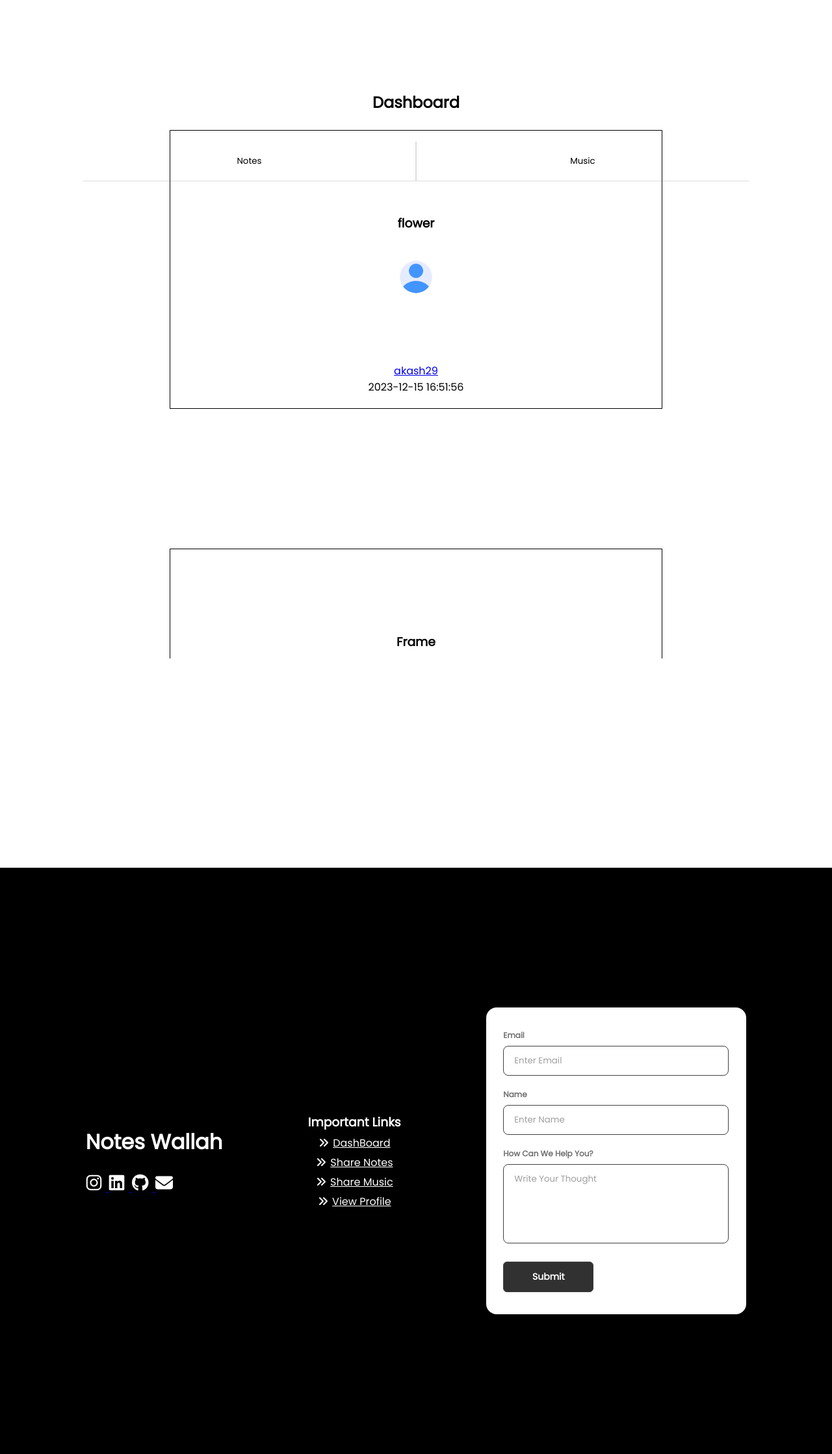
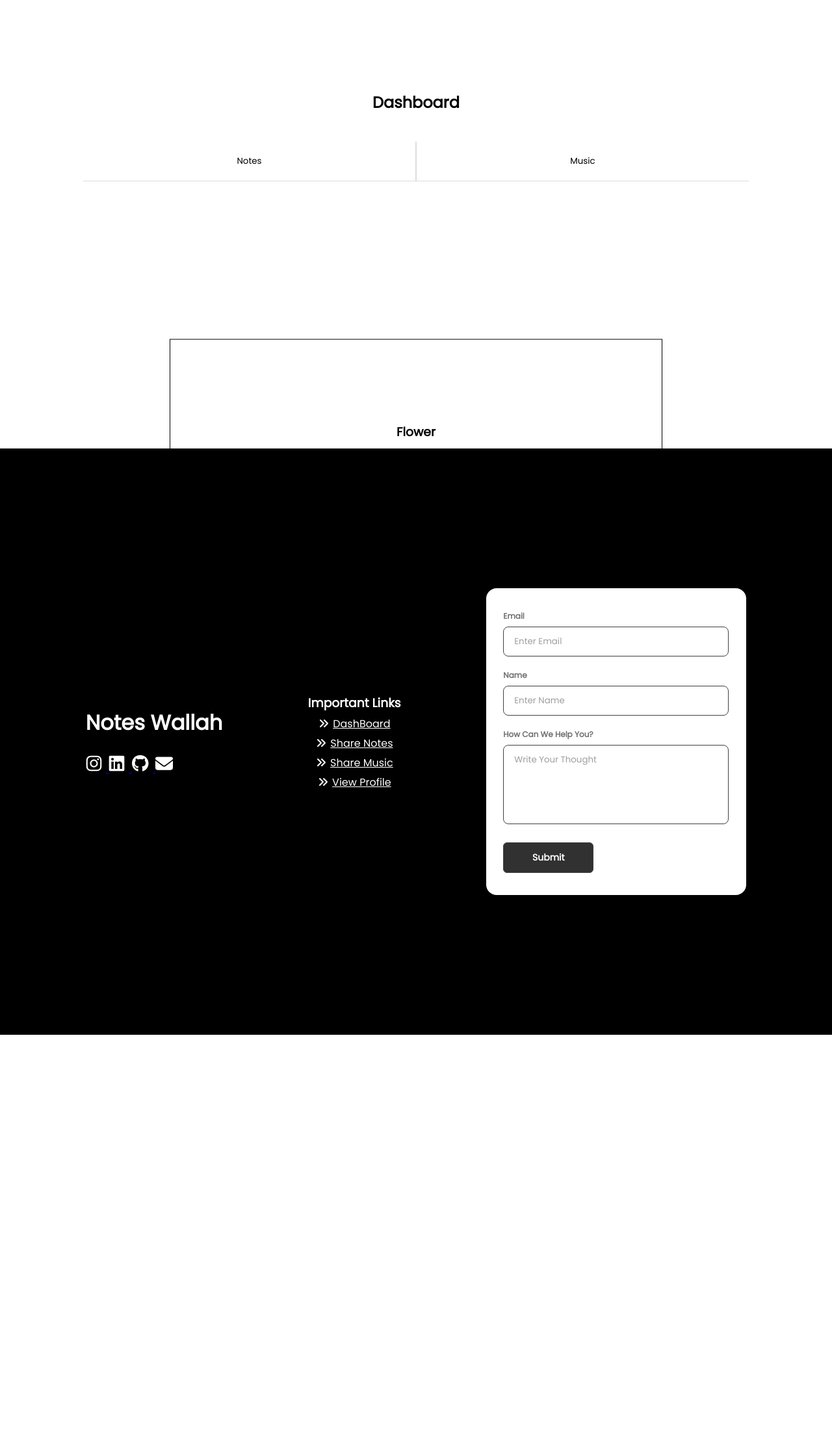
Before and after one commit to snig-code16/NotesWallah, a Flask app: page /dashboard in a window 1280 px wide. Shown: the part 203-2440 px from the top of the page at 65% size. After the commit the page ends 1795 px from the top, so only its background shows below. Run offline with Flask 3, Linux system fonts and the light colour scheme.

Commit message:
Added README, minor changes

```diff
--- a/static/style.css
+++ b/static/style.css
@@ -35,7 +35,7 @@ nav {
     position: sticky;
     top: 0;
     z-index: 1;
-    margin-bottom: 5vh;
+    /* margin-bottom: 5vh; */
 }
 
 .nav-brand {
@@ -79,7 +79,7 @@ nav .nav-links a:hover {
     /* height: auto; */
     overflow-y: scroll;
     /* padding: 15vh 0; */
-    margin: 15vh 0;
+    /* margin: 15vh 0; */
 }
 .container::-webkit-scrollbar {
     display: none;
@@ -176,9 +176,9 @@ nav .nav-links a:hover {
 
 .tabContent {
     position: absolute;
-    /* transform: translateX(100%); */
+    transform: translateY(50%);
     display: none;
-    margin: 50vh 0;
+    /* margin: 50vh 0; */
 }
 
 .tab-container {
--- a/templates/dashboard.html
+++ b/templates/dashboard.html
@@ -49,7 +49,7 @@
 </div>
 <br><br><br><br><br>
 <div class="header"
-    style="top: 0; width: 100%; display: flex; flex-direction: column; align-items: center; justify-content: center; position: absolute; margin: 15vh; z-index: 0; background-color: white; padding: 20px 0;">
+    style="top: 0; width: 100%; display: flex; flex-direction: column; align-items: center; justify-content: center; position: absolute; margin: 15vh; z-index: 999; background-color: white; padding: 20px 0;">
     <h2>Dashboard</h2>
     <div class="tabButtons" style="width: 80%; display: flex; border-bottom: 1px solid #dddddd; margin-top: 2vh;">
         <button class="tabLinks1" onclick="openNote()">Notes</button>
@@ -59,7 +59,7 @@
 {% if post_details %}
 <div class="tab-container">
     <div class="tabContent" id="notes"
-        style="position: absolute; width: 100%; display: flex; flex-direction: column; align-items: center; justify-content: center; padding-top: 30vh;">
+        style="position: absolute; width: 100%; display: flex; flex-direction: column; align-items: center; justify-content: center;">
         {% for post_detail in post_details %}
         <a href="{{ url_for('view_post', post_id=post_detail.post.id) }}"
             style="color: black;text-decoration: none;margin-top: 5vh;display: flex;flex-direction: column;align-items: center;justify-content: center; width: 70%;">
```
Also changed, not shown: README.md (added).
